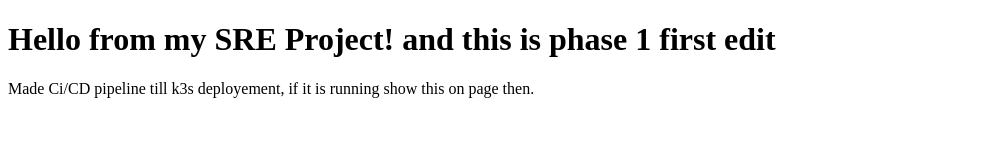
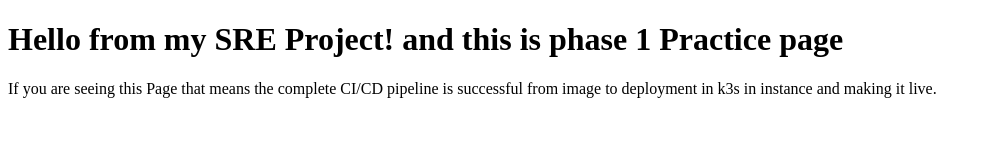
Before and after one commit to charvibarhate/sre-practice, a plain HTML site: page index.html in a window 1280 px wide. Shown: the whole page, without its empty margins (0-991 px from the left). Drawn offline with Linux system fonts and the light colour scheme.

Commit message:
Everything is working fine

```diff
--- a/index.html
+++ b/index.html
@@ -4,7 +4,7 @@
     <title>My SRE Project: v2</title>
 </head>
 <body>
-    <h1>Hello from my SRE Project! and this is phase 1 first edit</h1>
-    <p>Made Ci/CD pipeline till k3s deployement, if it is running show this on page then.</p>
+    <h1>Hello from my SRE Project! and this is phase 1 Practice page</h1>
+    <p>If you are seeing this Page that means the complete CI/CD pipeline is successful from image to deployment in k3s in instance and making it live.</p>
 </body>
 </html>
```
Also changed, not shown: .github/workflows/docker-build.yml, 5 other files.
